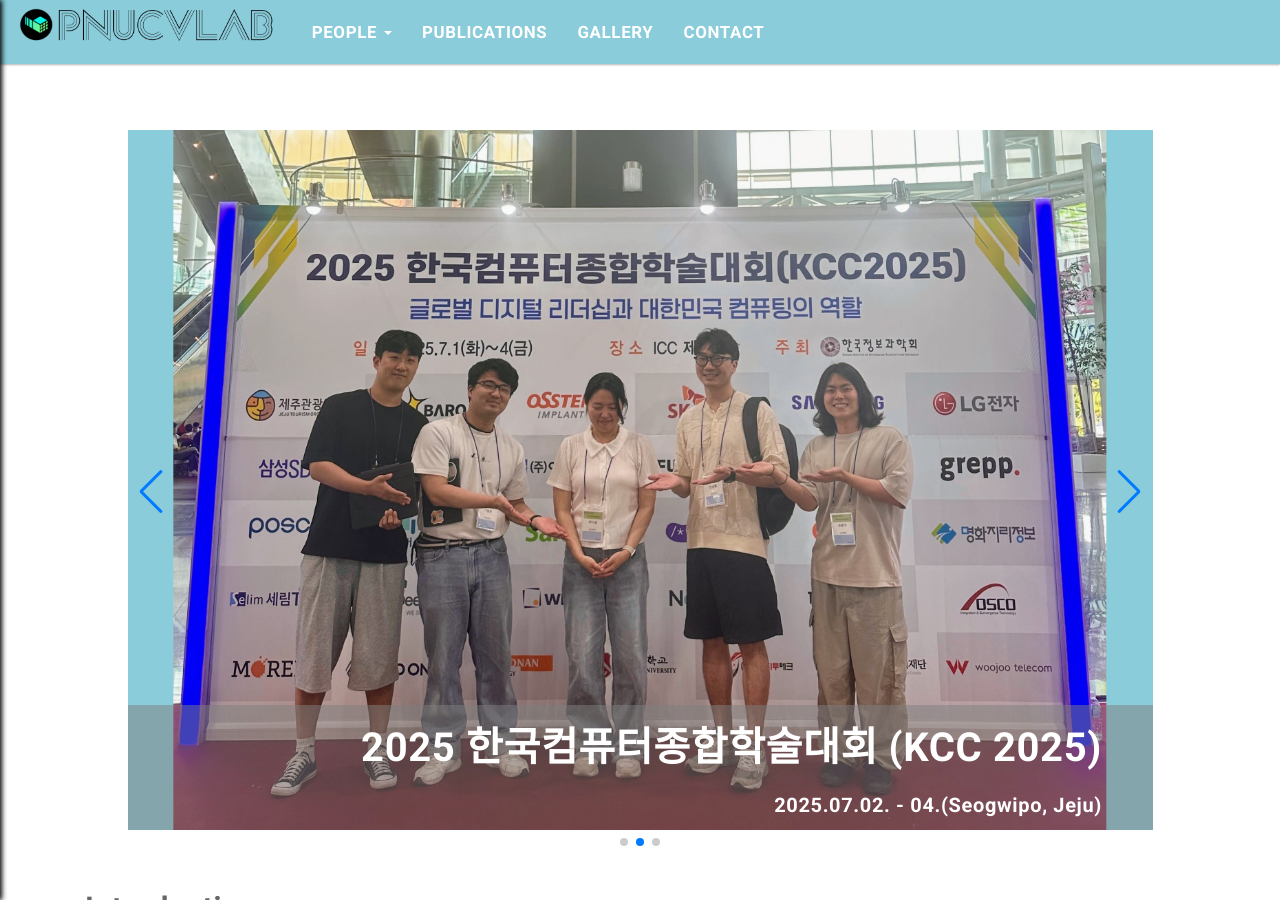
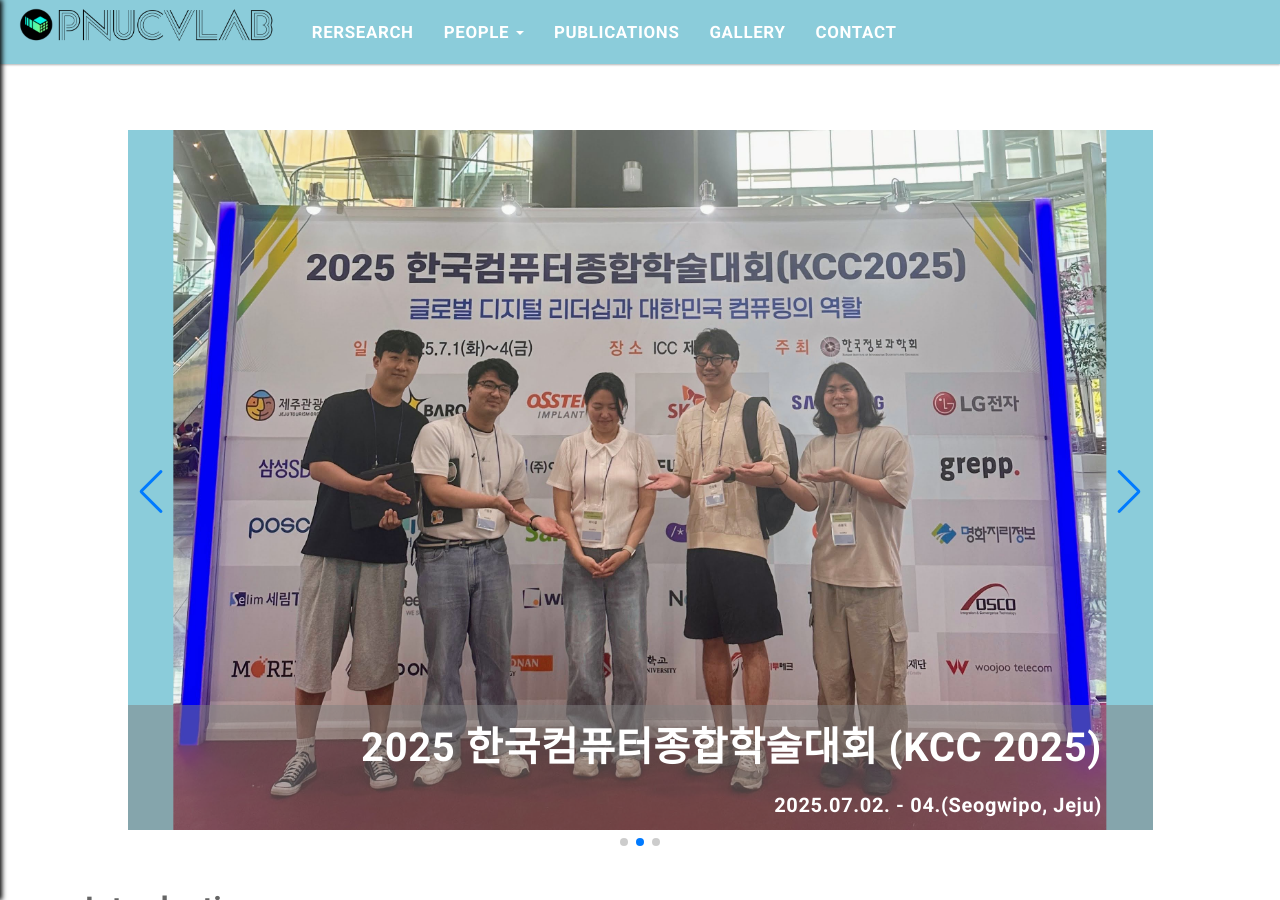
Before and after one commit to pnucvlab/pnucvlab.github.io, a Jekyll site: the page built from index.html, in a window 1280 px wide and 900 px high. Built offline with Jekyll 4.4.1, drawn with Linux system fonts in a browser that asks for light colours; the list of posts is cut into pages by our own code.

```diff
--- a/_data/settings.yml
+++ b/_data/settings.yml
@@ -2,6 +2,8 @@
 # google-ID: 'UA-91332049-1'
 
 menu:
+  - name: Rersearch
+    link: /research
   - name: People
     submenu:
       - name: Faculty
--- /dev/null
+++ b/pages/research.html
@@ -0,0 +1,5 @@
+---
+layout: default
+title: Research
+permalink: /research/
+---
```
